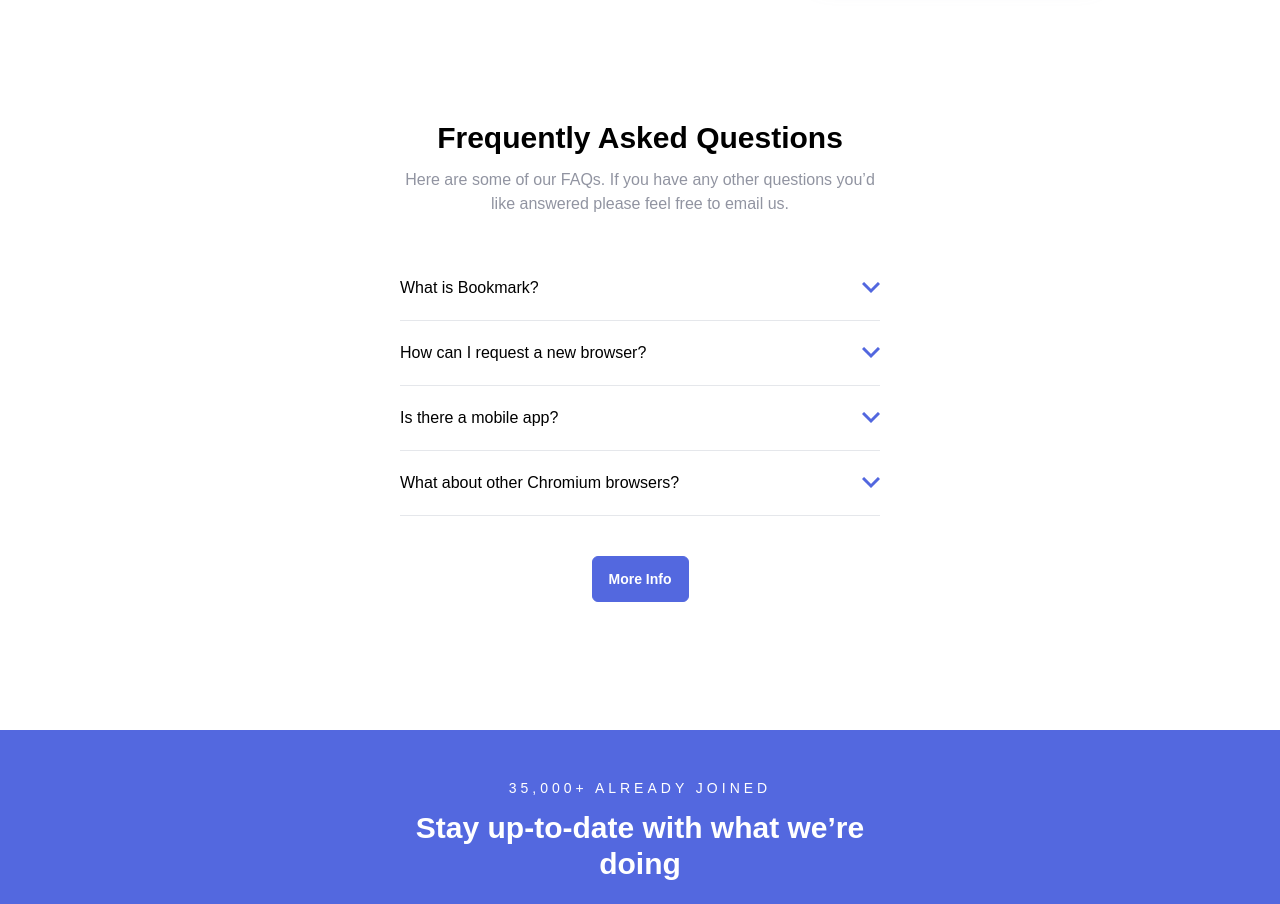
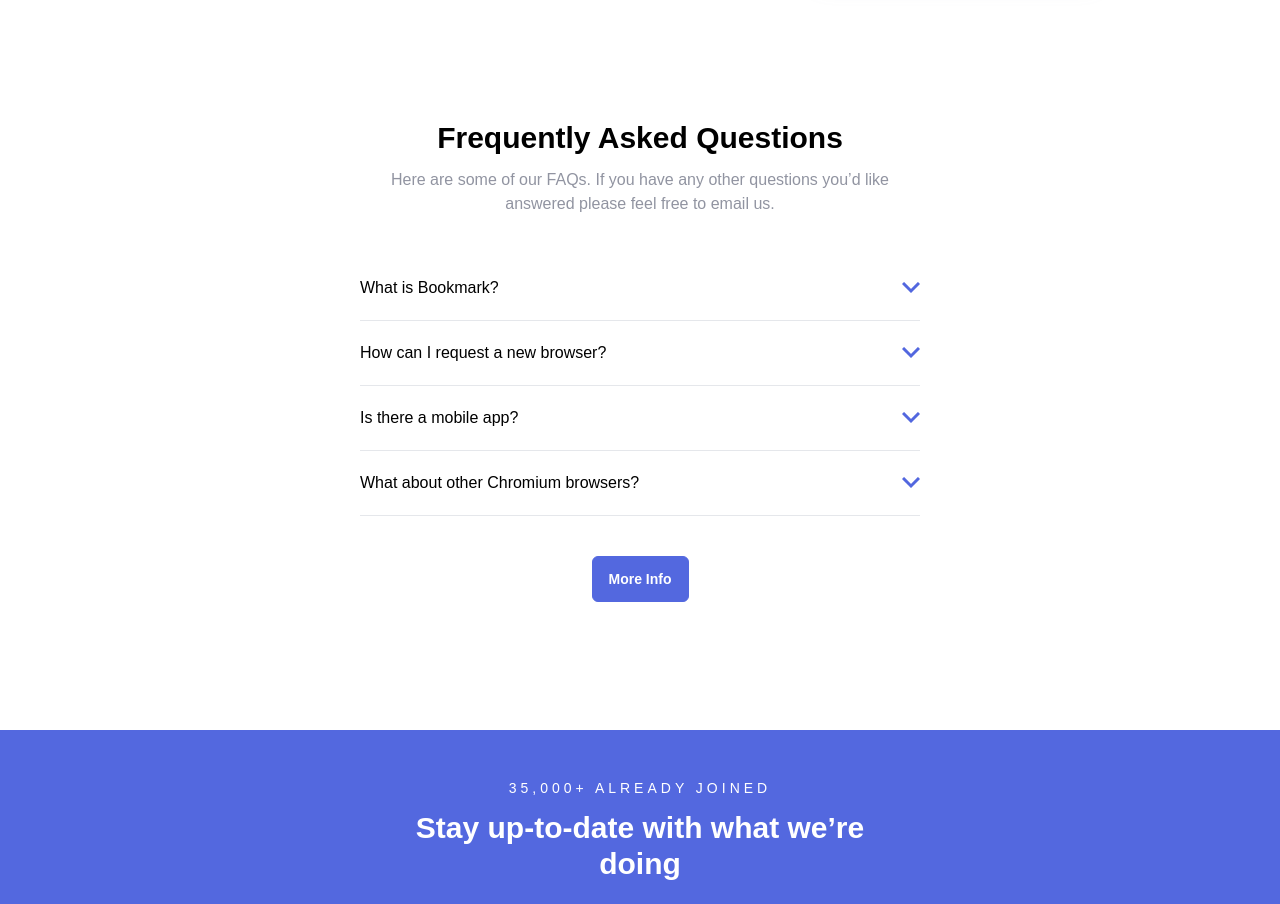
Before and after one commit to VickyAzola/BookmarkLandingPage, a Vue app: page / in a window 1280 px wide. Shown: the part 2200-3104 px from the top of the page. Built offline with nearby package versions, Linux system fonts and the light colour scheme.

Commit message:
Update App.vue

```diff
--- a/src/App.vue
+++ b/src/App.vue
@@ -73,7 +73,7 @@
       </div>
     </section>
 
-    <section class="mt-24 mb-32 flex flex-col items-center text-center mx-8 md:mx-24 lg:max-w-[30rem] lg:mx-auto">
+    <section class="mt-24 mb-32 flex flex-col items-center text-center mx-8 md:mx-24 lg:max-w-[35rem] lg:mx-auto">
       <h5 class="text-2xl lg:text-3xl font-semibold mb-3">Frequently Asked Questions</h5>
       <p class="text-GrayishBlue">
         Here are some of our FAQs. If you have any other questions you’d like
```
